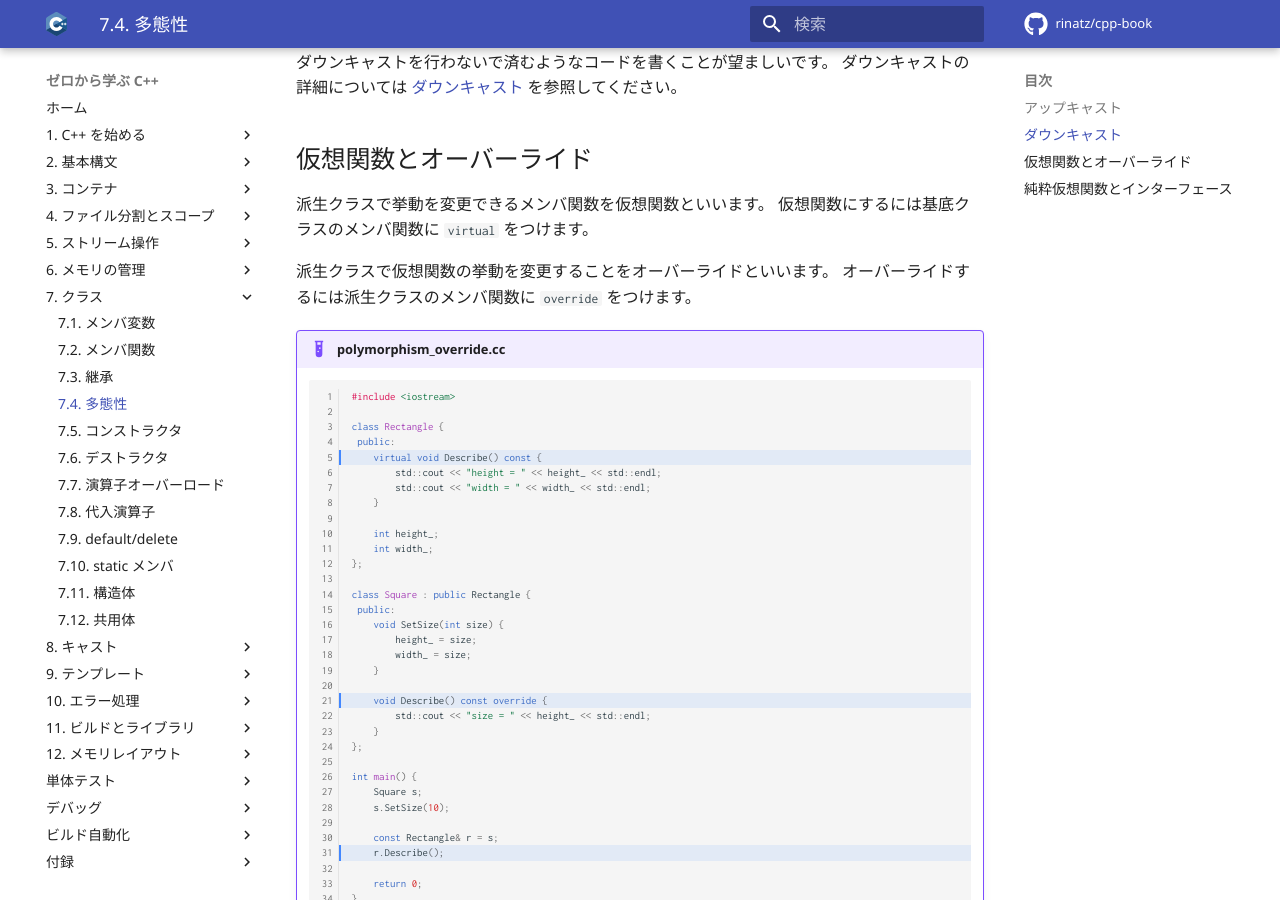
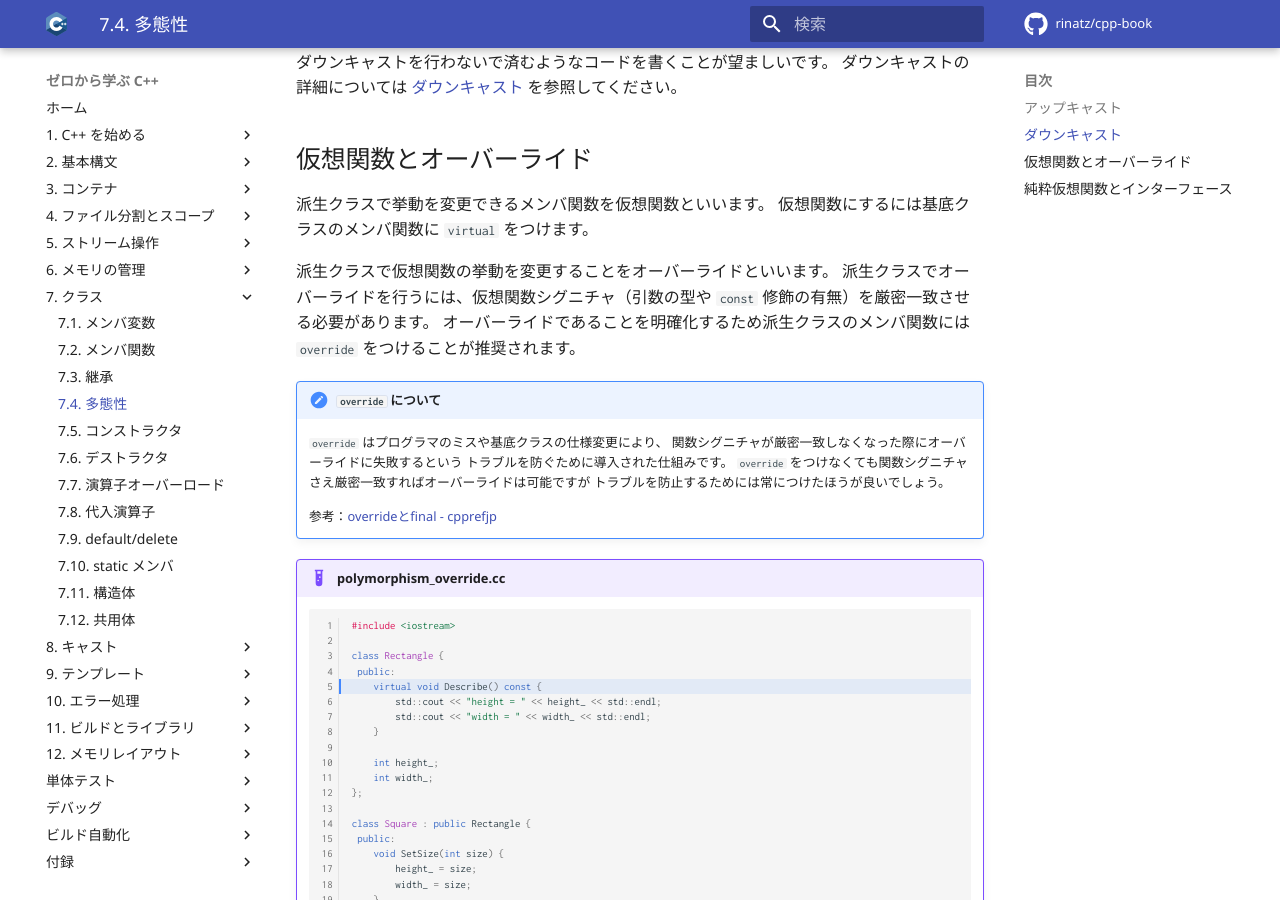
Before and after one commit to rinatz/cpp-book, an MkDocs documentation site: the page built from docs/ch07-04-polymorphism.md, in a window 1280 px wide and 900 px high, scrolled down 1087 px. Built offline with MkDocs 1.6.1 and Material for MkDocs 9.7.7, drawn with Linux system fonts in a browser that asks for light colours; comment, search, counter and statistics services are not loaded.

Commit message:
Fix the description for 'override'

````diff
--- a/docs/ch07-04-polymorphism.md
+++ b/docs/ch07-04-polymorphism.md
@@ -61,7 +61,17 @@
 仮想関数にするには基底クラスのメンバ関数に `virtual` をつけます。
 
 派生クラスで仮想関数の挙動を変更することをオーバーライドといいます。
-オーバーライドするには派生クラスのメンバ関数に `override` をつけます。
+派生クラスでオーバーライドを行うには、仮想関数シグニチャ（引数の型や `const` 修飾の有無）を厳密一致させる必要があります。
+オーバーライドであることを明確化するため派生クラスのメンバ関数には `override` をつけることが推奨されます。
+
+!!! note "`override` について"
+    `override` はプログラマのミスや基底クラスの仕様変更により、
+    関数シグニチャが厳密一致しなくなった際にオーバーライドに失敗するという
+    トラブルを防ぐために導入された仕組みです。
+    `override` をつけなくても関数シグニチャさえ厳密一致すればオーバーライドは可能ですが
+    トラブルを防止するためには常につけたほうが良いでしょう。
+
+    参考：[overrideとfinal - cpprefjp](https://cpprefjp.github.io/lang/cpp11/override_final.html)
 
 !!! example "polymorphism_override.cc"
     ```cpp hl_lines="5 21 31" linenums="1"
````
